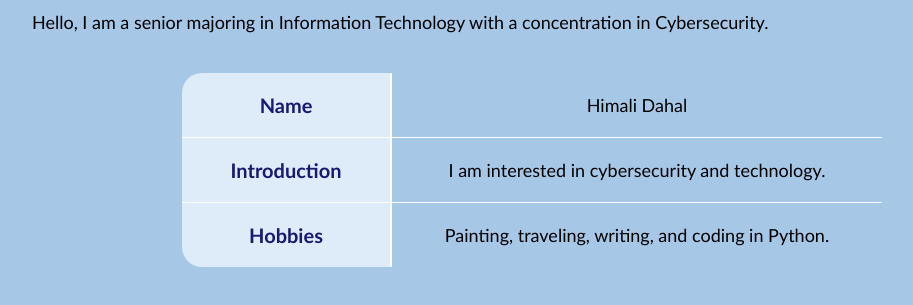
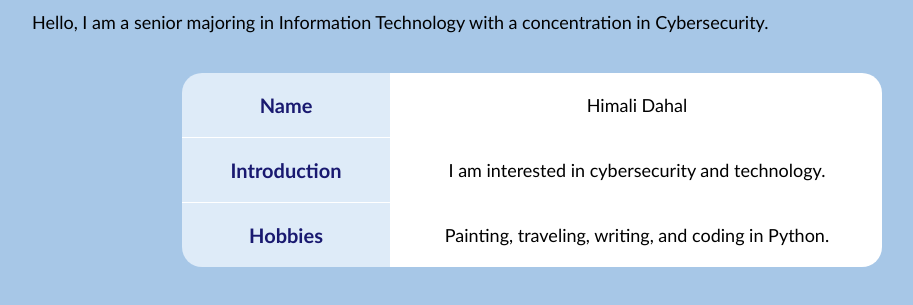
Before and after one commit to himali-i/himali-i.github.io, a plain HTML site: page index.html in a window 1280 px wide. Shown: the part 281-586 px from the top of the page, without its empty margins (108-1021 px from the left). Drawn offline with Linux system fonts and the light colour scheme.

Commit message:
Update style.css

```diff
--- a/style.css
+++ b/style.css
@@ -88,7 +88,7 @@ body {
 
 /* Right column */
 .info-table td {
-  background-color: #white;
+  background-color: white;
   padding: 20px;
   font-size: 18px;
   text-align: center;
```
